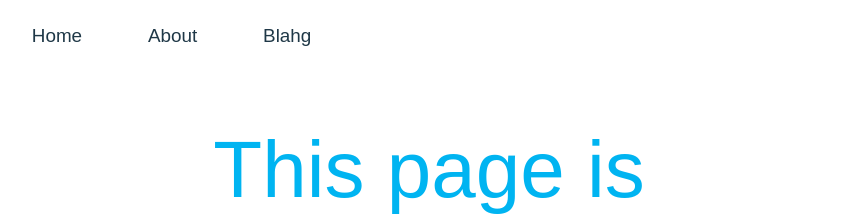
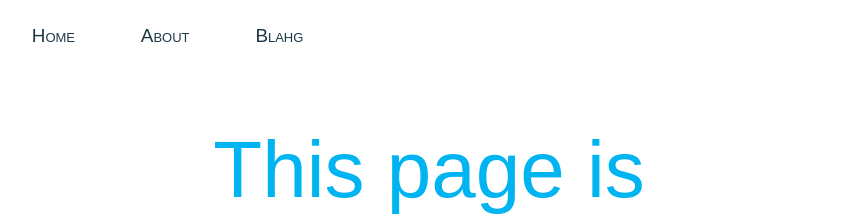
Before and after one commit to a-mar/a-mar.github.io, a Jekyll site: the page built from index.html, in a window 1280 px wide. Shown: the top 219 px of the page, without its empty margins (211-1069 px from the left). Built offline with Jekyll 4.4.1, drawn with Linux system fonts in a browser that asks for light colours; nearby versions of some CDN libraries; some web fonts are replaced; Markdown is read by kramdown in place of the engine named in the settings.

Commit message:
Update main.css

```diff
--- a/stylesheets/main.css
+++ b/stylesheets/main.css
@@ -184,15 +184,8 @@ nav ul li {
     margin-right:100px;
     margin-left:-40px;
     font-family:'Nuvo', sans-serif;
-    font-feature-settings: "c2sc";
     text-rendering: optimizeLegibility;
-    -webkit-font-variant-ligatures: common-ligatures;
-    font-variant-ligatures: common-ligatures;
-    -webkit-font-feature-settings: "c2sc";
-    -moz-font-feature-settings: "c2sc";
-    -moz-font-feature-settings: "c2sc";
-    -ms-font-feature-settings: "c2sc";
-    -o-font-feature-settings: "c2sc";
+    font-variant:small-caps;
     font-size: 90%;
 }
 
```
